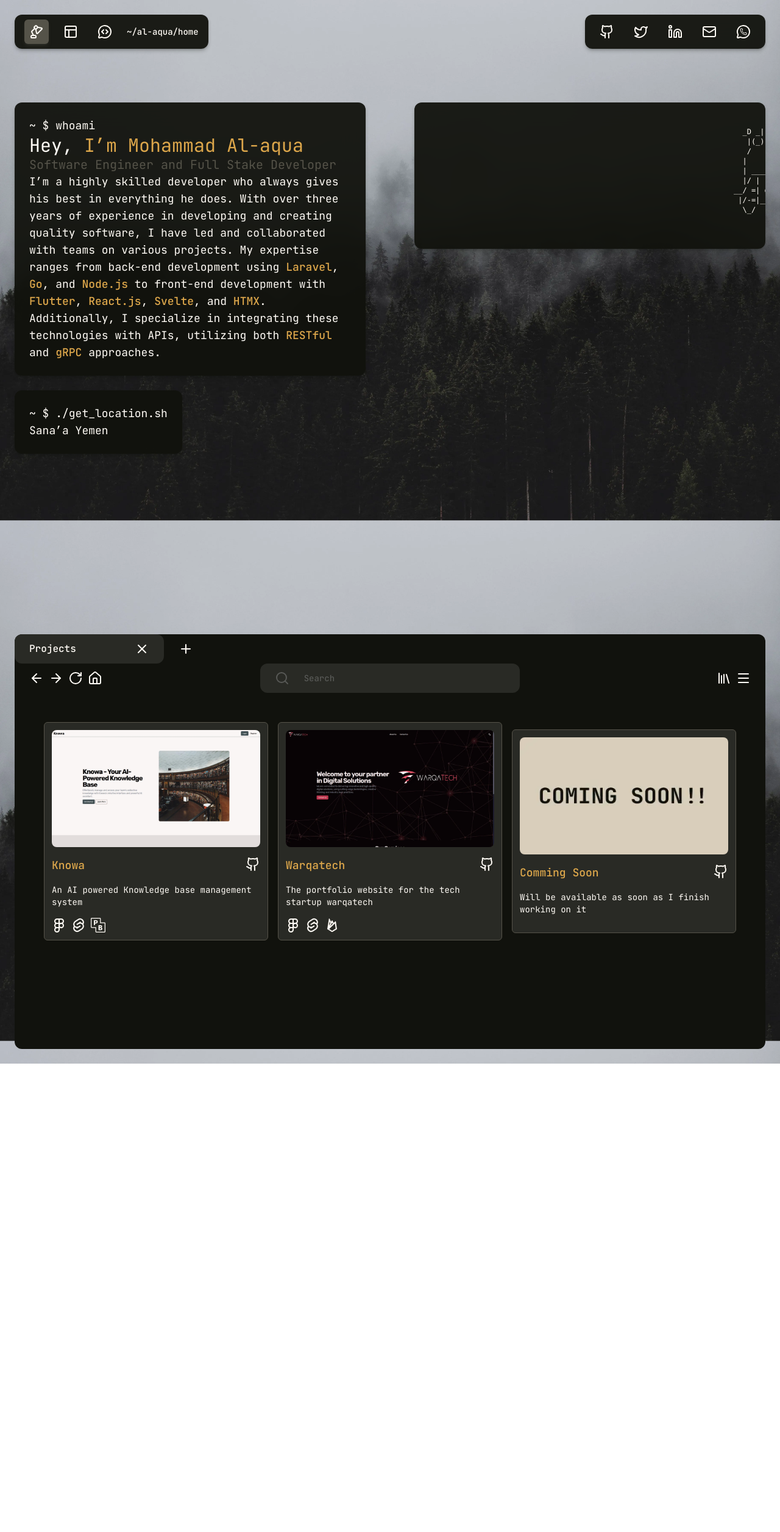
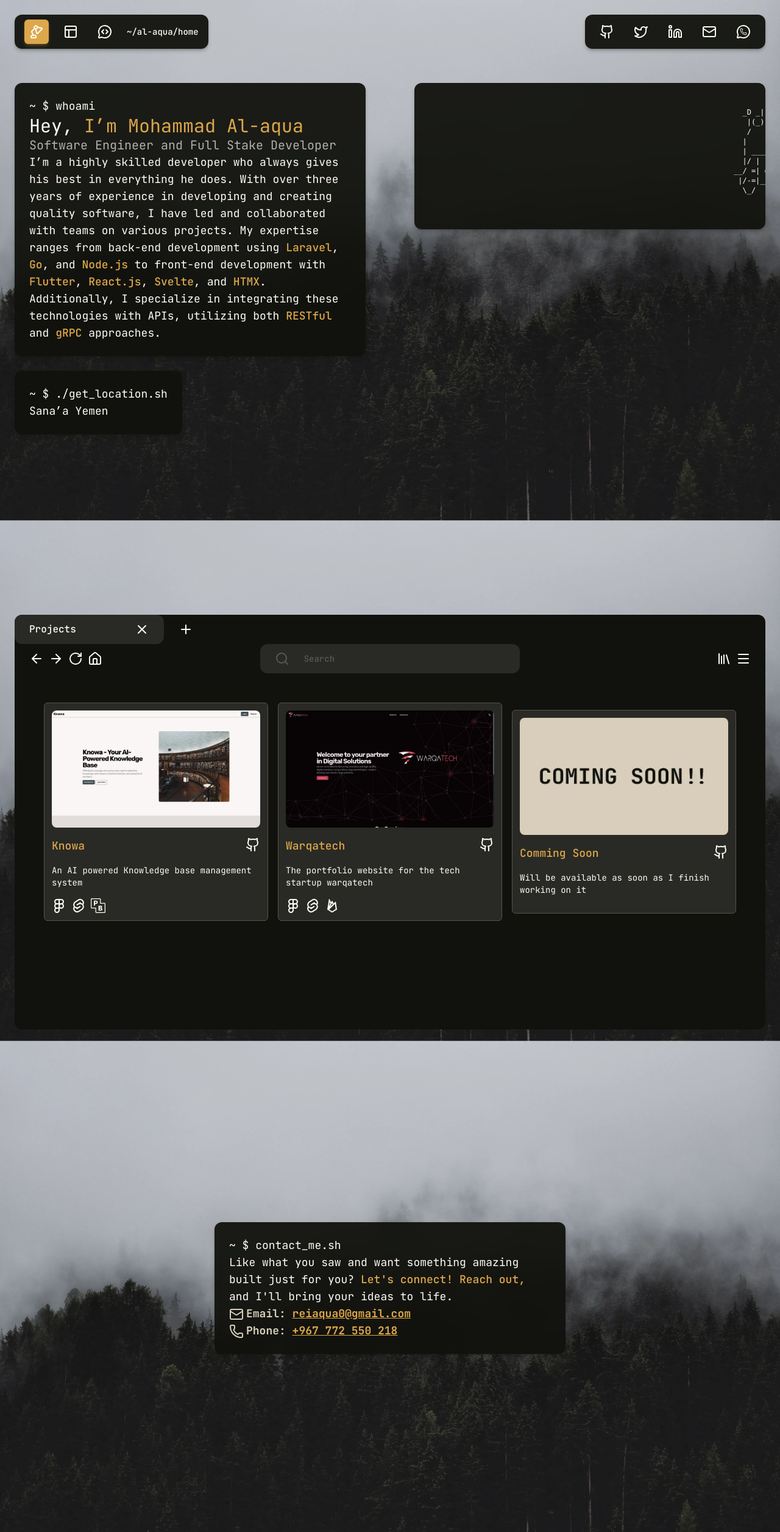
Before and after one commit to Al-aqua/my-portfolio, a SvelteKit app: page / in a window 1280 px wide. Shown: the whole page at 61% size. Before the commit the page ends 1744 px from the top, so only its background shows below. Built offline with nearby package versions, Linux system fonts and the light colour scheme.

Commit message:
add contact page

```diff
--- /dev/null
+++ b/src/lib/contact.svelte
@@ -0,0 +1,55 @@
+<script>
+	import Mail from 'lucide-svelte/icons/mail';
+	import Phone from 'lucide-svelte/icons/phone';
+	import { activeSection } from './active_store.js';
+	import { onMount } from 'svelte';
+
+	onMount(() => {
+		let observer = new IntersectionObserver(
+			(entrie) => {
+				if (entrie[0].isIntersecting) {
+					activeSection.set('contact');
+				}
+			},
+			{ threshold: 0.5 }
+		);
+
+		// @ts-ignore
+		observer.observe(document.getElementById('contact'));
+	});
+</script>
+
+<section id="contact" class="flex h-full items-center justify-center p-6">
+	<div
+		class="flex w-fit max-w-xl flex-col rounded-xl bg-background/95
+		p-6 shadow-md shadow-background/25 backdrop-blur-lg"
+	>
+		<span class="text-sm text-text md:text-lg">~ $ contact_me.sh</span>
+		<p class="text-sm text-text md:text-lg">
+			Like what you saw and want something amazing built just for you?
+			<span class="font-medium text-accent">Let's connect! Reach out, </span>
+			and I'll bring your ideas to life.
+			<br />
+			<span class="pt-4 font-bold text-secondary">
+				<Mail class="mr-1 inline" />Email:
+				<a
+					aria-label="Email"
+					href="mailto:reiaqua0@gmail.com"
+					target="_blank"
+					class="font-bold text-accent underline">reiaqua0@gmail.com</a
+				></span
+			>
+
+			<br />
+			<span class="font-bold text-secondary">
+				<Phone class="mr-1 inline" />Phone:
+				<a
+					aria-label="Phone number"
+					href="tel:+967772550218"
+					target="_blank"
+					class="font-bold text-accent underline">+967 772 550 218</a
+				>
+			</span>
+		</p>
+	</div>
+</section>
--- a/src/lib/home.svelte
+++ b/src/lib/home.svelte
@@ -7,7 +7,6 @@
 		let observer = new IntersectionObserver(
 			(entrie) => {
 				if (entrie[0].isIntersecting) {
-					console.log('Hi from home');
 					activeSection.set('home');
 				}
 			},
@@ -19,7 +18,7 @@
 	});
 </script>
 
-<main id="home" class="mt-16 flex h-full flex-col gap-6 p-6 md:mt-24">
+<main id="home" class="mt-16 flex h-full flex-col gap-6 p-6">
 	<div class="flex gap-6">
 		<section
 			class="flex w-fit max-w-xl flex-col rounded-xl
@@ -29,7 +28,7 @@
 			<h1 class="text-xl text-text md:text-3xl">
 				Hey, <span class="whitespace-pre text-accent">I’m Mohammad Al-aqua</span>
 			</h1>
-			<h2 class="text-lg text-primary md:text-xl">Software Engineer and Full Stake Developer</h2>
+			<h2 class="text-lg text-[#b3b0ac] md:text-xl">Software Engineer and Full Stake Developer</h2>
 			<p class="text-sm text-text md:text-lg">
 				I’m a highly skilled developer who always gives his best in everything he does. With over
 				three years of experience in developing and creating quality software, I have led and
--- a/src/lib/nav_bar.svelte
+++ b/src/lib/nav_bar.svelte
@@ -27,7 +27,7 @@
 			id="home_link"
 			aria-label="Home page"
 			class="flex h-10 w-10 items-center justify-center rounded-md
-				{activePage === 'home' ? 'bg-primary shadow-md shadow-primary/25' : ''}
+				{activePage === 'home' ? 'bg-accent shadow-md shadow-accent/25' : ''}
 				transition-all duration-300"
 			on:click={() => (activePage = 'home')}
 			href="/"
@@ -38,7 +38,7 @@
 			id="projects_link"
 			aria-label="Projects page"
 			class="flex h-10 w-10 items-center justify-center rounded-md
-				{activePage === 'projects' ? 'bg-primary shadow-md shadow-primary/25' : ''}
+				{activePage === 'projects' ? 'bg-accent shadow-md shadow-accent/25' : ''}
 				transition-all duration-300"
 			on:click={() => (activePage = 'projects')}
 			href="#projects"
@@ -46,13 +46,13 @@
 			<PanelsTopLeft class="h-6 w-6 text-text" />
 		</a>
 		<a
-			id="contact"
+			id="contact_link"
 			aria-label="Contact page"
 			class="flex h-10 w-10 items-center justify-center rounded-md
-				{activePage === 'contact' ? 'bg-primary shadow-md shadow-primary/25' : ''}
+				{activePage === 'contact' ? 'bg-accent shadow-md shadow-accent/25' : ''}
 				transition-all duration-300"
 			on:click={() => (activePage = 'contact')}
-			href="/"
+			href="#contact"
 		>
 			<MessageCircleCode class="h-6 w-6 text-text" />
 		</a>
@@ -96,7 +96,7 @@
 			id="email"
 			aria-label="Email"
 			class="flex h-10 w-10 items-center justify-center rounded-md"
-			href="mailto:reiaqua@gmail.com"
+			href="mailto:reiaqua0@gmail.com"
 			target="_blank"
 		>
 			<Mail class="h-6 w-6 text-text" />
--- a/src/lib/projects.svelte
+++ b/src/lib/projects.svelte
@@ -17,7 +17,7 @@
 					activeSection.set('projects');
 				}
 			},
-			{ threshold: 0.6 }
+			{ threshold: 0.5 }
 		);
 
 		// @ts-ignore
--- a/src/routes/+page.svelte
+++ b/src/routes/+page.svelte
@@ -1,9 +1,11 @@
 <script>
 	import Home from '$lib/home.svelte';
 	import Projects from '$lib/projects.svelte';
+	import Contact from '$lib/contact.svelte';
 </script>
 
 <div class="h-svh">
 	<Home />
 	<Projects />
+	<Contact />
 </div>
```
